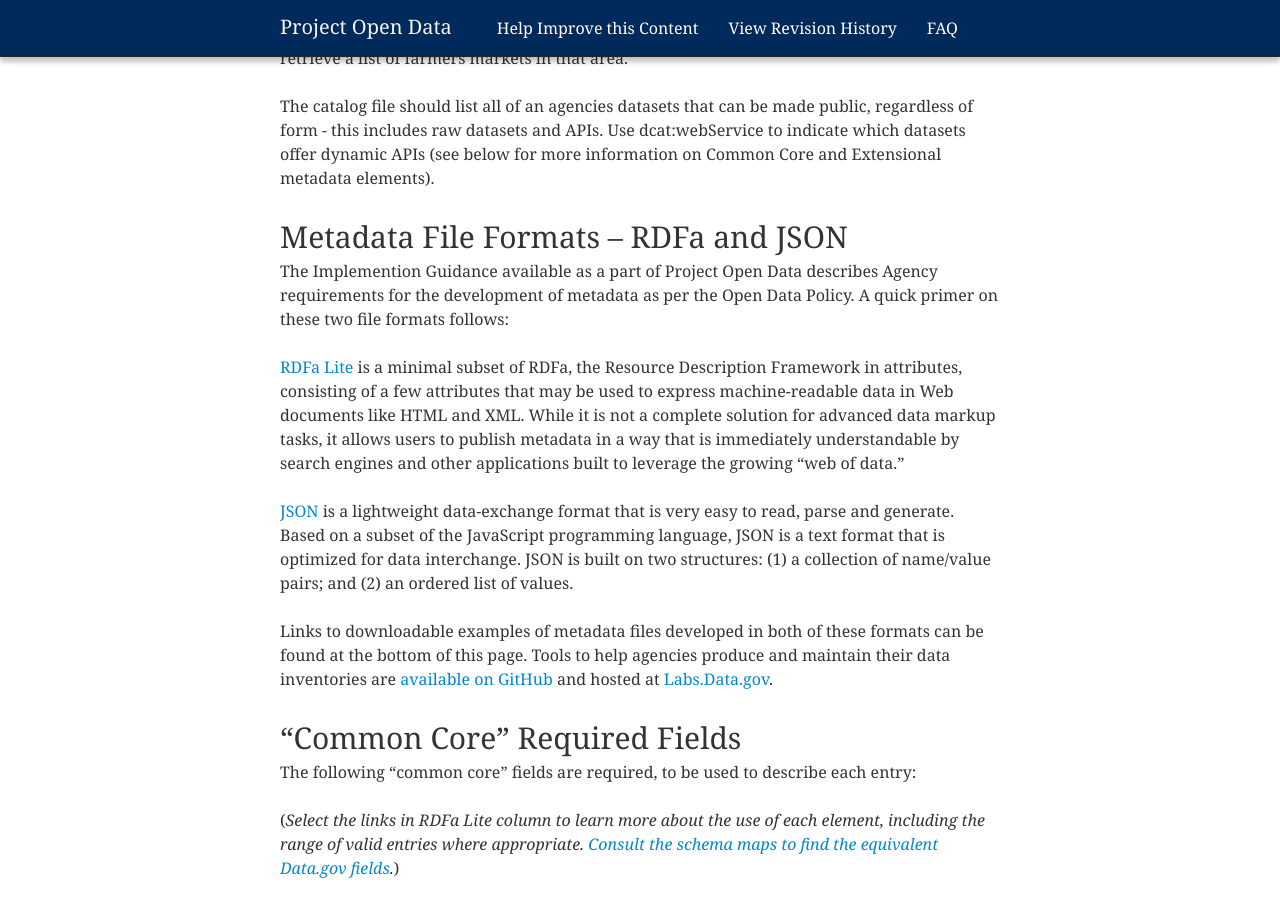
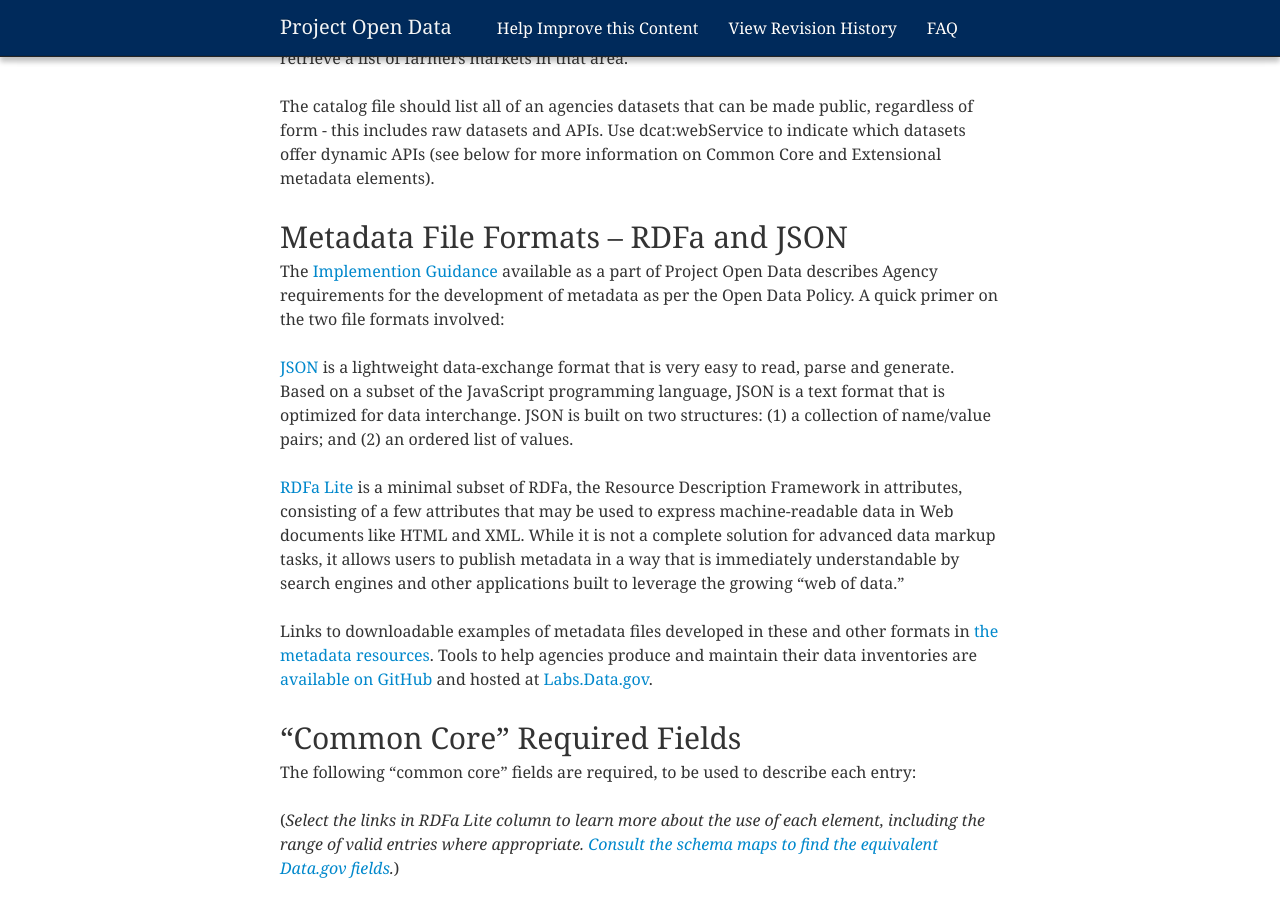
Before and after one commit to gbinal/p-o-d.github.com, a Jekyll site: the page built from schema.md, in a window 1280 px wide and 900 px high, scrolled down 770 px. Built offline with Jekyll 4.4.1, drawn with Linux system fonts in a browser that asks for light colours; nearby versions of some CDN libraries.

Commit message:
Updated schema.md

```diff
--- a/schema.md
+++ b/schema.md
@@ -25,13 +25,13 @@ The catalog file should list all of an agencies datasets that can be made public
 
 Metadata File Formats --  RDFa and JSON
 ---------------------------------------
-The Implemention Guidance available as a part of Project Open Data describes Agency requirements for the development of metadata as per the Open Data Policy.  A quick primer on these two file formats follows:
+The [Implemention Guidance](http://gsa-ocsit.github.com/project-open-data.github.com//implementation-guide/) available as a part of Project Open Data describes Agency requirements for the development of metadata as per the Open Data Policy.  A quick primer on the two file formats involved:
+
+[JSON](http://www.json.org) is a lightweight data-exchange format that is very easy to read, parse and generate.  Based on a subset of the JavaScript programming language, JSON is a text format that is optimized for data interchange.  JSON is built on two structures: (1) a collection of name/value pairs; and (2) an ordered list of values.
 
 [RDFa Lite](http://www.w3.org/TR/rdfa-lite/) is a minimal subset of RDFa, the Resource Description Framework in attributes, consisting of a few attributes that may be used to express machine-readable data in Web documents like HTML and XML. While it is not a complete solution for advanced data markup tasks, it allows users to publish metadata in a way that is immediately understandable by search engines and other applications built to leverage the growing "web of data."
 
-[JSON](http://www.json.org) is a lightweight data-exchange format that is very easy to read, parse and generate.  Based on a subset of the JavaScript programming language, JSON is a text format that is optimized for data interchange.  JSON is built on two structures: (1) a collection of name/value pairs; and (2) an ordered list of values.
-
-Links to downloadable examples of metadata files developed in both of these formats can be found at the bottom of this page.  Tools to help agencies produce and maintain their data inventories are [available on GitHub](http://www.github.com/project-open-data) and hosted at [Labs.Data.gov](http://labs.data.gov).
+Links to downloadable examples of metadata files developed in these and other formats in [the metadata resources](http://gsa-ocsit.github.com/project-open-data.github.com/metadata-resources/).  Tools to help agencies produce and maintain their data inventories are [available on GitHub](http://www.github.com/project-open-data) and hosted at [Labs.Data.gov](http://labs.data.gov).
 
 
 "Common Core" Required Fields
```
